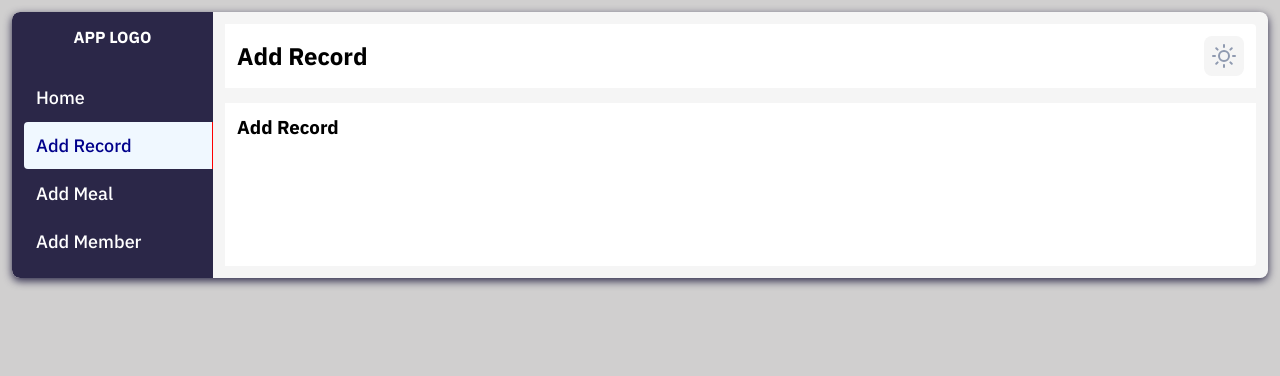
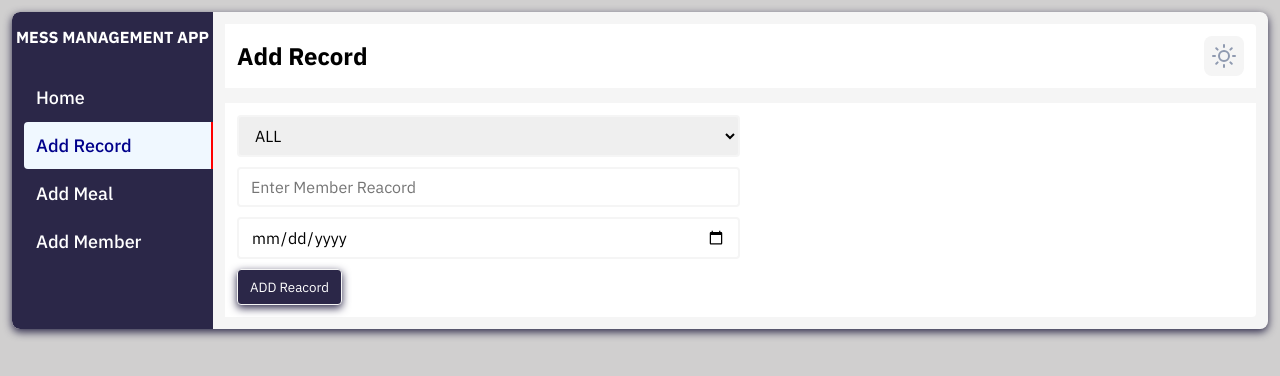
Before and after one commit to RahatSheikhLeon/cost-analysis-in-react, a React (Vite) app: page / in a window 1280 px wide. Both pictures are taken after a click on the item "Add Record". Shown: the top 376 px of the page. Built offline with nearby package versions, Linux system fonts and the light colour scheme.

Commit message:
add feature

```diff
--- a/src/AddMeal.jsx
+++ b/src/AddMeal.jsx
@@ -1,5 +1,53 @@
-export function AddMeal(){
-    return(
-        <h3>Add Meal</h3>
+import { useState } from "react";
+import {PersonSelector} from "./PersonSelector";
+export function AddMeal({meal, setMeal}) {
+
+    const [localMeal, setLocalMeal] = useState(
+        {
+            date: '',
+            record: '',
+        }
+    );
+
+    const localDataHandler = (e) => {
+        const { name, value } = e.target;
+        setLocalMeal(meal => ({
+            ...meal,
+            [name]: value
+        }))
+    }
+
+    function submit() {
+        setMeal([...meal, localMeal])
+        setLocalMeal({
+            date: '',
+            meal: '',
+        })
+    }
+
+    return (
+        <>
+        <PersonSelector />
+            <form>
+                <input
+                    type="number"
+                    className="form-control_50"
+                    placeholder="Enter Member Reacord"
+                    name="Meal"
+                    value={localMeal.Meal || ''}
+                    onChange={localDataHandler}
+                />
+
+                <input
+                    className="form-control_50"
+                    type="date"
+                    name="date"
+                    value={localMeal.date || ''}
+                    onChange={localDataHandler}
+                />
+
+                <button type="button" className="add-btn " onClick={submit}> ADD Meal</button>
+            </form>
+        </>
     )
 }
--- a/src/AddMember.jsx
+++ b/src/AddMember.jsx
@@ -1,20 +1,40 @@
+import { useState } from "react";
+export function AddMember({ memberInfo, setMemberInfo, record }) {
 
-export function AddMember({ memberInfo, setMemberInfo }) {
-    const dataHandeler = (e) => {
+    const [localMemberInfo, setLocalMemberInfo] = useState(
+        {
+            memberName: '',
+            memberNumber: '',
+            memberEmail: '',
+            memberNID: '',
+        }
+    )
+
+    const localDataHandler = (e) => {
         const { name, value } = e.target;
-        setMemberInfo(prevState => ({
+        setLocalMemberInfo(prevState => ({
             ...prevState,
             [name]: value
-        })
-        )
+        }));
+    }
 
-    }
-    const dataTest = memberInfo.memberName == '' || memberInfo.memberNumber == '' || memberInfo.memberEmail == '' || memberInfo.memberNID == '';
+
+
+
+
+    const dataTest = localMemberInfo.memberName == '' || localMemberInfo.memberNumber == '' || localMemberInfo.memberEmail == '' || localMemberInfo.memberNID == '';
     const submit = () => {
         if (dataTest) {
             alert('enter data')
             return
         }
+        setMemberInfo([...memberInfo, localMemberInfo])
+        setLocalMemberInfo ({
+            memberName: '',
+            memberNumber: '',
+            memberEmail: '',
+            memberNID: '',
+        })
     }
 
 
@@ -25,8 +45,8 @@ export function AddMember({ memberInfo, setMemberInfo }) {
                 className="form-control"
                 placeholder="Enter Member Name"
                 name="memberName"
-                value={memberInfo.memberName || ""}
-                onChange={dataHandeler}
+                value={localMemberInfo.memberName}
+                onChange={localDataHandler}
             // onChange={(e) => setMemberInfo({...memberInfo, memberName : e.target.value})}
 
             />
@@ -36,8 +56,8 @@ export function AddMember({ memberInfo, setMemberInfo }) {
                 className="form-control"
                 placeholder="Enter Member Phone Number"
                 name="memberNumber"
-                value={memberInfo.memberNumber || ""}
-                onChange={dataHandeler}
+                value={localMemberInfo.memberNumber }
+                onChange={localDataHandler}
             // onChange={(e) => setMemberInfo({...memberInfo,  memberNumber: e.target.value})}
             />
 
@@ -46,8 +66,8 @@ export function AddMember({ memberInfo, setMemberInfo }) {
                 className="form-control"
                 placeholder="Enter Member Email"
                 name="memberEmail"
-                value={memberInfo.memberEmail || ""}
-                onChange={dataHandeler}
+                value={localMemberInfo.memberEmail }
+                onChange={localDataHandler}
             // onChange={(e) => setMemberInfo({...memberInfo, memberEmail: e.target.value})}
             />
 
@@ -56,8 +76,8 @@ export function AddMember({ memberInfo, setMemberInfo }) {
                 className="form-control"
                 placeholder="Enter Member NID"
                 name="memberNID"
-                value={memberInfo.memberNID || ""}
-                onChange={dataHandeler}
+                value={localMemberInfo.memberNID }
+                onChange={localDataHandler}
             // onChange={(e) => setMemberInfo({...memberInfo, memberNID: e.target.value})}
             />
 
--- a/src/AddRecord.jsx
+++ b/src/AddRecord.jsx
@@ -1,7 +1,55 @@
-export function AddRecord(){
+
+import { useState } from "react"
+import { PersonSelector } from "./PersonSelector"
+
+export function AddRecord({record, setRecord}){
+
+const [localRecord, setLocalRecord] = useState(
+    {
+        date: '',
+        record: '',
+    }
+);
+
+const localDataHandler = (e) => {
+   const {name, value } = e.target;
+   setLocalRecord(records => ({
+    ...records,
+    [name] : value
+   }))
+}
+
+function submit (){
+    setRecord([...record, localRecord])
+    setLocalRecord({
+        date: '',
+        record: '',
+    })
+}
+
     return(
         <>
-        <h3>Add Record</h3>
+        <PersonSelector />
+           <form>
+            <input
+            type="number"
+            className="form-control_50"
+            placeholder="Enter Member Reacord"
+            name="record"
+            value={localRecord.record || ''}
+            onChange={localDataHandler}
+            />
+
+            <input
+             className="form-control_50"
+            type="date"
+            name="date"
+            value={localRecord.date || ''}
+            onChange={localDataHandler}
+            />
+
+            <button type="button" className="add-btn " onClick={submit}> ADD Reacord</button>
+           </form>
         </>
     )
 }
--- a/src/App.css
+++ b/src/App.css
@@ -1,4 +1,6 @@
-
+.app-logo{
+ text-transform: uppercase;
+}
 .app-wrapper {
   border-radius   : 8px;
   height: auto;
@@ -46,7 +48,10 @@
 .nav-list:hover {
   background-color: aliceblue;
   color           : darkblue;
-  border-right    : 1px solid red;
+  border-right    : 2px solid blue;
+}
+.active, .active:hover{
+  border-right    : 2px solid red;
 }
 
 .content-wrapper {
--- a/src/App.jsx
+++ b/src/App.jsx
@@ -3,6 +3,8 @@ import './App.css'
 import { FeatureListItem } from './FeatureListItem'
 import { TabContent } from './TabContent';
 import { UiMoodChange } from './UiMoodChange';
+
+
 export default function App() {
 
   const [toggle, setToggle] = useState(1)
@@ -30,7 +32,7 @@ export default function App() {
               <div className="cal-2">
                 <div className="left-bar">
                   <div className="app-logo">
-                    <a href="#" className='app-logo'>APP LOGO</a>
+                    <a href="#" className='app-logo'>mess management app</a>
                   </div>
                   <ul className='feature-list'>
                     <FeatureListItem
--- a/src/Home.jsx
+++ b/src/Home.jsx
@@ -1,17 +1,22 @@
 import { TableContent } from "./TableContent"
+import { PersonSelector } from "./PersonSelector"
+
 export function Home({ memberInfo }) {
 
+let newArr = memberInfo.map((info, index) => {
+    return <TableContent key={index} memberInfo = {info} />
+})
     return (
         <>
             <div className="home-tabel_wrapper">
+                <PersonSelector />
                 <div className="flex border-buttom table-header">
                     <div className="width-280"><h3>Month Name</h3></div>
                     <div className="width-280"><h3> User Name </h3></div>
                     <div className="width-280"><h3>Meal</h3></div>
                     <div className="width-280"><h3>Amount</h3></div>
                 </div>
-
-                <TableContent memberInfo={memberInfo} />
+                {newArr}
             </div>
         </>
     )
--- a/src/PersonSelector.jsx
+++ b/src/PersonSelector.jsx
@@ -1,7 +1,7 @@
 import { PersonSelectorList } from "./PersonSelectorList"
 export function PersonSelector () {
     return (
-        <select name="PersonSelector" id="PersonSelector">
+        <select name="PersonSelector" id="PersonSelector" className="form-control_50">
             <PersonSelectorList />
         </select>
     )
--- /dev/null
+++ b/src/PersonSelectorList.jsx
@@ -0,0 +1,7 @@
+export function PersonSelectorList(){
+    return(
+        <>
+         <option value="test">ALL</option>
+        </>
+    )
+}
--- a/src/TabContent.jsx
+++ b/src/TabContent.jsx
@@ -6,17 +6,21 @@ import { AddMeal } from "./AddMeal"
 import { AddMember } from "./AddMember"
 export function TabContent({toggle}){
 
-    const [memberInfo, setMemberInfo] = useState(
-        {
-            memberName : '',
-            memberNumber: '',
-            memberEmail : '',
-            memberNID  : '',
-        }
-    )
+    const [memberInfo, setMemberInfo] = useState([]);
+    const [record, setRecord] = useState([]);
+    const [meal, setMeal] = useState([]);
+
+//     const newArr = [
+// {
+//     memberInfo,
+//     record,
+//     meal
+// }
+//     ]
+
+    // console.log(newArr)r
 
     let content;
-
 
     switch (toggle){
         case 1:
@@ -24,11 +28,11 @@ export function TabContent({toggle}){
         break;
 
         case 2:
-        content = <AddRecord toggle ={toggle} />
+        content = <AddRecord toggle ={toggle} record={record} setRecord={setRecord}/>
         break;
 
         case 3:
-        content = <AddMeal toggle = {toggle} />
+        content = <AddMeal toggle = {toggle}  meal={meal}  setMeal={setMeal} />
         break;
 
         case 4:
--- a/src/TableContent.jsx
+++ b/src/TableContent.jsx
@@ -1,5 +1,6 @@
 
 export function TableContent({memberInfo}){
+
     return(
         <div className="flex border-buttom table-content">
                     <div className="width-280 border-right">
--- a/src/UiMoodChange.jsx
+++ b/src/UiMoodChange.jsx
@@ -9,7 +9,7 @@ export function UiMoodChange({uiMood, updateUiMood}){
         <>
         <button className="uiMood-change" onClick={  () =>  updateUiMood(prev => (prev === 1 ? 0 : 1)) }>
         <svg width="24" height="24" viewBox="0 0 24 24" fill="none" xmlns="http://www.w3.org/2000/svg">
-        <path d="M12 1V3M12 21V23M4.22 4.22L5.64 5.64M18.36 18.36L19.78 19.78M1 12H3M21 12H23M4.22 19.78L5.64 18.36M18.36 5.64L19.78 4.22M17 12C17 14.7614 14.7614 17 12 17C9.23858 17 7 14.7614 7 12C7 9.23858 9.23858 7 12 7C14.7614 7 17 9.23858 17 12Z" stroke="#8F9AB0" stroke-width="2" stroke-linecap="round" stroke-linejoin="round"/>
+        <path d="M12 1V3M12 21V23M4.22 4.22L5.64 5.64M18.36 18.36L19.78 19.78M1 12H3M21 12H23M4.22 19.78L5.64 18.36M18.36 5.64L19.78 4.22M17 12C17 14.7614 14.7614 17 12 17C9.23858 17 7 14.7614 7 12C7 9.23858 9.23858 7 12 7C14.7614 7 17 9.23858 17 12Z" stroke="#8F9AB0" strokeWidth="2" strokeLinecap="round" strokeLinejoin="round"/>
         </svg>
         </button>
         </>
--- a/src/index.css
+++ b/src/index.css
@@ -55,15 +55,27 @@
   color: #ffffff;
 }
 
+.dark-mood .form-control_50,
 .dark-mood .form-control {
   border: 2px solid #272626;
   background-color: #39383857;
   color: #ffffff;
 }
-.dark-mode .form-control::placeholder {
+.dark-mood .form-control_50::placeholder,
+.dark-mood .form-control::placeholder {
   color: #E0E0E0;
   opacity: 0.7;
 }
+
+.dark-mood  .nav-list:hover {
+  border-right    : 2px solid rgba(0, 0, 255, 0.411);
+}
+.dark-mood .active, .dark-mood  .active:hover{
+  border-right    : 2px solid rgba(255, 0, 0, 0.547);
+}
+
+
+
 
 .container {
   max-width: 1400px;
@@ -106,7 +118,7 @@
 .border-right {
   border-right: 2px solid whitesmoke;
 }
-
+.form-control_50,
 .form-control {
   width        : 100%;
   padding      : 8px 12px;
@@ -114,9 +126,13 @@
   border       : 2px solid whitesmoke;
   border-radius: 4px;
   margin-bottom: 10px;
-
 }
-
+.form-control_50{
+  width: 50%;
+  margin-bottom: 10px ;
+  display: block;
+}
+.form-control_50:focus,
 .form-control:focus {
   outline: 1px solid #2B2748;
 }
@@ -129,6 +145,7 @@
   border          : 1px solid whitesmoke;
   cursor          : pointer;
   box-shadow      : 0px 3px 8px 0px #2B2748;
+  display: block;
 }
 
 .add-btn:active {
```
